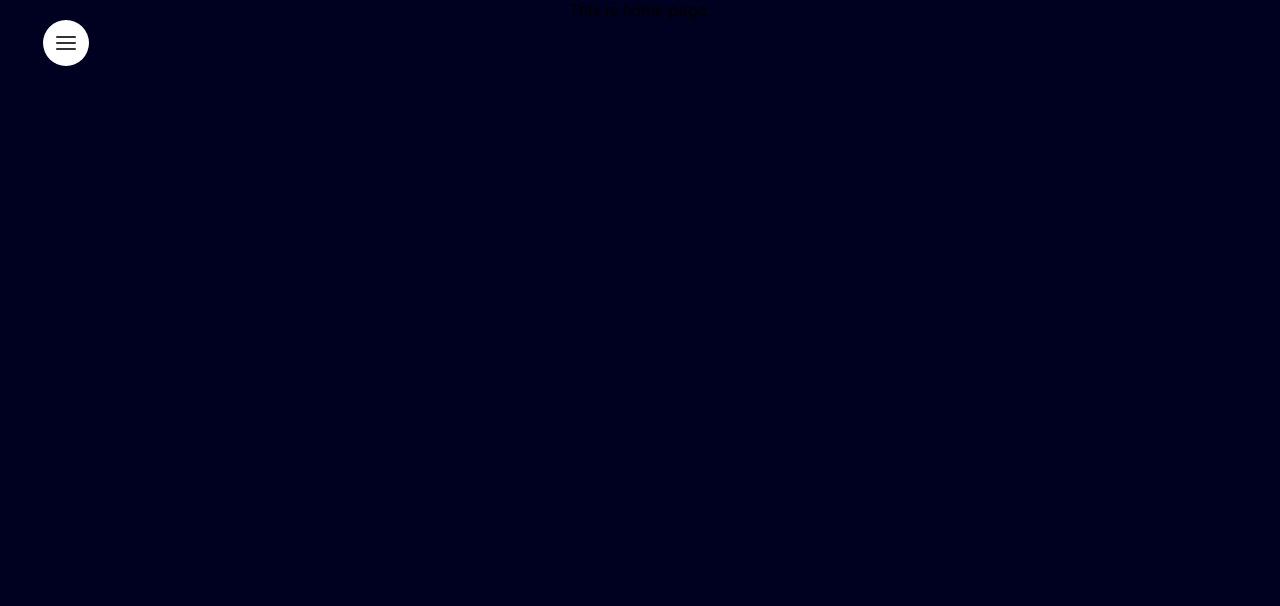
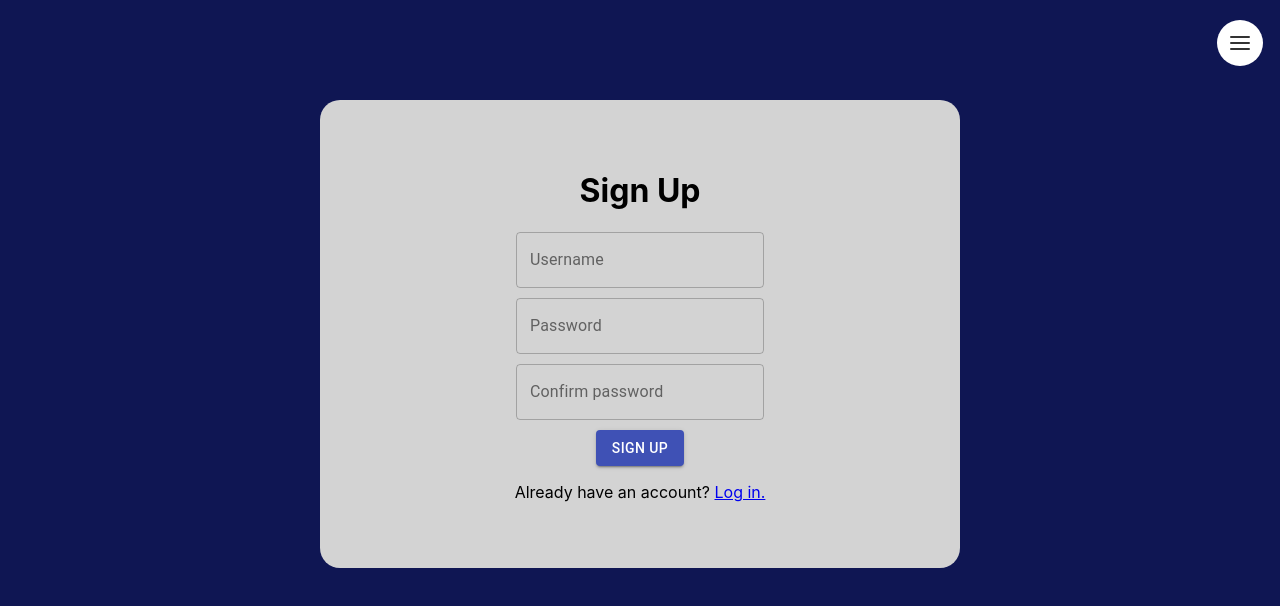
Before and after one commit to tau-bar/orbital, a React (Create React App) app in the folder frontend/: page /sign-up in a window 1280 px wide. Shown: the top 606 px of the page. Built offline with nearby package versions, Linux system fonts and the light colour scheme.

Commit message:
Done login and signup page

```diff
--- a/frontend/package.json
+++ b/frontend/package.json
@@ -12,6 +12,7 @@
     "node-sass": "^5.0.0",
     "react": "^17.0.2",
     "react-dom": "^17.0.2",
+    "react-router-dom": "^5.2.0",
     "react-scripts": "4.0.3",
     "web-vitals": "^1.0.1"
   },
--- a/frontend/src/App.js
+++ b/frontend/src/App.js
@@ -1,14 +1,20 @@
 import logo from './logo.svg';
 import './App.css';
 import HomePage from './pages/homepage.component';
-import LoginPage from './pages/loginpage.component';
+import LoginPage from './pages/login-page/loginpage.component';
 import Hamburger from './components/hamburger/hamburger.component';
+import { Route, Switch } from 'react-router-dom';
+import SignUpPage from './pages/login-page/signuppage.component';
 
 function App() {
   return (
     <div className="App">
     <Hamburger/>
-    <HomePage/>
+      <Switch>
+        <Route exact path = "/" component = {HomePage}/>
+        <Route exact path = "/login" component = {LoginPage}/>
+        <Route exact path = "/sign-up" component = {SignUpPage}/>
+      </Switch>
     </div>
   );
 }
--- a/frontend/src/components/hamburger/hamburger-menu.styles.css
+++ b/frontend/src/components/hamburger/hamburger-menu.styles.css
@@ -1,7 +1,7 @@
 .menu {
     position: absolute;
     top: 20px;
-    left: 20px;
+    right: 40px;
     height: 46px;
       width: 46px;
   }
--- a/frontend/src/components/hamburger/hamburger.component.jsx
+++ b/frontend/src/components/hamburger/hamburger.component.jsx
@@ -1,6 +1,7 @@
 import React, { useState } from 'react';
 import './hamburger.styles.scss';
 import './hamburger-menu.styles.css';
+import { Link } from 'react-router-dom';
 
 
 
@@ -11,6 +12,11 @@ const Hamburger = () => {
         event.preventDefault();
         setIsActive(!isActive);
     }
+
+    const linkOnClick = () => {
+      setIsActive(false);
+    }
+
     return (
         <div className = 'hamburger-component'>
         <div onClick = {(event) => hamburgerOnClick(event)} class={`menu ${isActive ? "open" : ""}`}>
@@ -27,6 +33,7 @@ const Hamburger = () => {
       <div class={`menu-overlay ${isActive ? "open" : ""}`}>
       <p className='hm-link'>Virus on body</p>
       <p className='hm-link'>Map simulation</p>
+      <Link onClick = {linkOnClick} to = '/login' className = 'hm-link'>Login</Link>
       </div>
         </div>
     )
--- /dev/null
+++ b/frontend/src/components/text-field/text-field.component.jsx
@@ -0,0 +1,13 @@
+import { TextField } from '@material-ui/core';
+import React from 'react';
+import './text-field.styles.scss';
+
+const CustomTextField = ({ type, label, helperText, onChange }) => {
+    return (
+        <div className = 'custom-text-field'>
+            <TextField id="outlined-basic" onChange = {e => onChange(e)} helperText = {helperText} label= {label} variant="outlined" type = {type} ></TextField>
+        </div>
+    )
+}
+
+export default CustomTextField;
--- /dev/null
+++ b/frontend/src/components/text-field/text-field.styles.scss
@@ -0,0 +1,3 @@
+.custom-text-field {
+    margin: 10px;
+}
--- a/frontend/src/index.js
+++ b/frontend/src/index.js
@@ -3,11 +3,14 @@ import ReactDOM from 'react-dom';
 import './index.css';
 import App from './App';
 import reportWebVitals from './reportWebVitals';
+import { BrowserRouter as Router } from 'react-router-dom';
 
 ReactDOM.render(
-  <React.StrictMode>
-    <App />
-  </React.StrictMode>,
+  <Router>
+    <React.StrictMode>
+      <App />
+    </React.StrictMode>
+  </Router>,
   document.getElementById('root')
 );
 
--- /dev/null
+++ b/frontend/src/pages/login-page/loginpage.component.jsx
@@ -0,0 +1,51 @@
+import React from 'react';
+import { Container, Button } from '@material-ui/core';
+import { Link } from 'react-router-dom';
+import './loginpage.styles.scss'
+import CustomTextField from '../../components/text-field/text-field.component';
+
+
+function LoginPage() {
+      const [values, setValues] = React.useState({
+        username: '',
+        password: '',
+      });
+
+      const handleChange = (prop) => (event) => {
+        setValues({ ...values, [prop]: event.target.value });
+      };
+
+      const onSubmit = (event) => {
+        event.preventDefault()
+        console.log("Check if user exists and if password is correct, if incorrect display error message, else log him in. Change state of application to be logged in with the current user, and then redirect to home page.");
+      }
+
+      return (
+            <div className = 'login-signup-page'>
+                <Container className = 'login-signup-container'>
+                    <div>
+                        <h1>Login</h1>
+                    </div>
+                    <form onSubmit = {onSubmit}>
+                      <CustomTextField
+                        label = "Username"
+                        type = "username"
+                        onChange = {handleChange("username")}
+                      />
+                      <CustomTextField
+                        label = "Password"
+                        type = "password"
+                        onChange = {handleChange("password")}
+                      />
+                      <Button variant="contained" color="primary" type = "submit">
+                        Login
+                      </Button>
+                    </form>
+                    <p>Don't have an account? <Link to = "/sign-up">Sign up.</Link></p>
+                </Container>
+            </div>
+        )
+
+}
+
+export default LoginPage;
--- /dev/null
+++ b/frontend/src/pages/login-page/loginpage.styles.scss
@@ -0,0 +1,24 @@
+.login-signup-page {
+    display: flex;
+    flex-direction: column;
+    height: 100vh;
+    background-color: #0f1653;
+
+
+    .login-signup-container {
+        background-color: #d3d3d3;
+        padding: 50px;
+        opacity: 100;
+        margin-top: 100px;
+        border-radius: 20px;
+        width: 50vw;
+
+        .input-fields {
+            display: flex;
+            flex-direction: column;
+            justify-content: center;
+            align-items: center;
+            margin: 20px;
+        }
+    }
+}
--- /dev/null
+++ b/frontend/src/pages/login-page/signuppage.component.jsx
@@ -0,0 +1,56 @@
+import React from 'react';
+import { Container, Button } from '@material-ui/core';
+import { Link } from 'react-router-dom';
+import './loginpage.styles.scss'
+import CustomTextField from '../../components/text-field/text-field.component';
+
+const SignUpPage = () => {
+    const onSubmit = (event) => {
+        event.preventDefault()
+        console.log("Check if username already exists");
+        console.log("If exists, error");
+        console.log("else, create user in database");
+        console.log("once successful, redirect to home page");
+      }
+
+    const [values, setValues] = React.useState({
+    username: '',
+    password: '',
+    confirmPassword : '',
+    });
+
+    const handleChange = (prop) => (event) => {
+        setValues({ ...values, [prop]: event.target.value });
+    };
+
+    return (
+            <div className = 'login-signup-page'>
+                <Container className = 'login-signup-container'>
+                    <div>
+                        <h1>Sign Up</h1>
+                    </div>
+                    <form onSubmit = {onSubmit}>
+                      <CustomTextField
+                        label = "Username"
+                        type = "username"
+                        onChange = {handleChange("username")}
+                      />
+                      <CustomTextField
+                        label = "Password"
+                        type = "password"
+                        onChange = {handleChange("password")}
+                      />
+                      <CustomTextField
+                        label = "Confirm password"
+                        type = "password"
+                        onChange = {handleChange("confirmPassword")}
+                      />
+                      <Button variant="contained" color="primary" type = "submit">
+                        Sign Up
+                      </Button>
+                    </form>
+                    <p>Already have an account? <Link to = "login">Log in.</Link></p>
+                </Container>
+            </div>)
+}
+export default SignUpPage;
--- a/frontend/src/pages/loginpage.component.jsx
+++ /dev/null
@@ -1,89 +0,0 @@
-import React from 'react';
-import clsx from 'clsx';
-import { Container } from '@material-ui/core';
-import { makeStyles } from '@material-ui/core/styles';
-import IconButton from '@material-ui/core/IconButton';
-import OutlinedInput from '@material-ui/core/OutlinedInput';
-import InputLabel from '@material-ui/core/InputLabel';
-import InputAdornment from '@material-ui/core/InputAdornment';
-import FormControl from '@material-ui/core/FormControl';
-import Visibility from '@material-ui/icons/Visibility';
-import VisibilityOff from '@material-ui/icons/VisibilityOff';
-import TextField from '@material-ui/core/TextField';
-import './loginpage.styles.scss'
-
-
-const useStyles = makeStyles((theme) => ({
-    root: {
-      display: 'flex',
-      flexWrap: 'wrap',
-    },
-    margin: {
-      margin: theme.spacing(1),
-    },
-    withoutLabel: {
-      marginTop: theme.spacing(3),
-    },
-    textField: {
-      width: '25ch',
-    },
-  }));
-
-function LoginPage() {
-    const classes = useStyles();
-    const [values, setValues] = React.useState({
-    amount: '',
-    password: '',
-    weight: '',
-    weightRange: '',
-    showPassword: false,
-  });
-
-  const handleChange = (prop) => (event) => {
-    setValues({ ...values, [prop]: event.target.value });
-  };
-
-  const handleClickShowPassword = () => {
-    setValues({ ...values, showPassword: !values.showPassword });
-  };
-
-  const handleMouseDownPassword = (event) => {
-    event.preventDefault();
-  };
-      return (
-            <div className = 'login-page'>
-                <Container className = 'login-container'>
-                    <div>
-                        <h1>Login</h1>
-                    </div>
-                    <div className = 'input-fields'>
-                    <FormControl className={clsx(classes.margin, classes.textField)} variant="outlined">
-                        <InputLabel htmlFor="outlined-adornment-password">Password</InputLabel>
-                        <OutlinedInput
-                        id="outlined-adornment-password"
-                        type={values.showPassword ? 'text' : 'password'}
-                        value={values.password}
-                        onChange={handleChange('password')}
-                        endAdornment={
-                            <InputAdornment position="end">
-                            <IconButton
-                                aria-label="toggle password visibility"
-                                onClick={handleClickShowPassword}
-                                onMouseDown={handleMouseDownPassword}
-                                edge="end"
-                            >
-                                {values.showPassword ? <Visibility /> : <VisibilityOff />}
-                            </IconButton>
-                            </InputAdornment>
-                        }
-                        labelWidth={70}
-                        />
-                    </FormControl>
-                    </div>
-                </Container>
-            </div>
-        )
-
-}
-
-export default LoginPage;
--- a/frontend/src/pages/loginpage.styles.scss
+++ /dev/null
@@ -1,35 +0,0 @@
-.login-page {
-    display: flex;
-    flex-direction: column;
-    height: 100vh;
-    background: linear-gradient(-45deg, #301934, #0f1653, #490a4e, #000000);
-    background-size: 400% 400%;
-    animation: gradient 15s ease infinite;
-
-    @keyframes gradient {
-        0% {
-            background-position: 0% 50%;
-        }
-        50% {
-            background-position: 100% 50%;
-        }
-        100% {
-            background-position: 0% 50%;
-        }
-    }
-
-    .login-container {
-        background-color: #d3d3d3;
-        opacity: 100;
-        margin-top: 100px;
-        border-radius: 20px;
-
-        .input-fields {
-            display: flex;
-            flex-direction: column;
-            justify-content: center;
-            align-items: center;
-            margin: 20px;
-        }
-    }
-}
```
Also changed, not shown: 1 other file (tests, documents, lock files or other folders).
